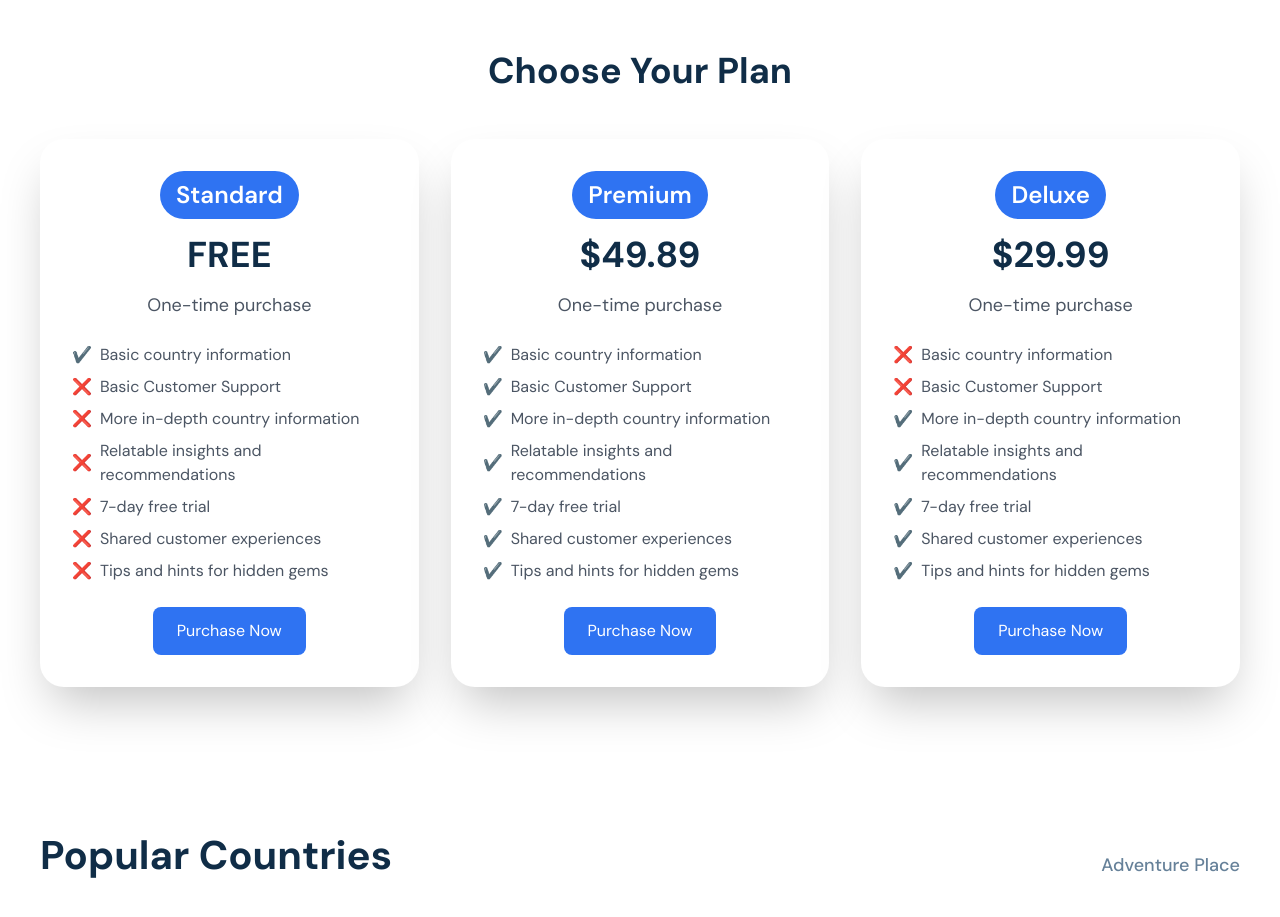
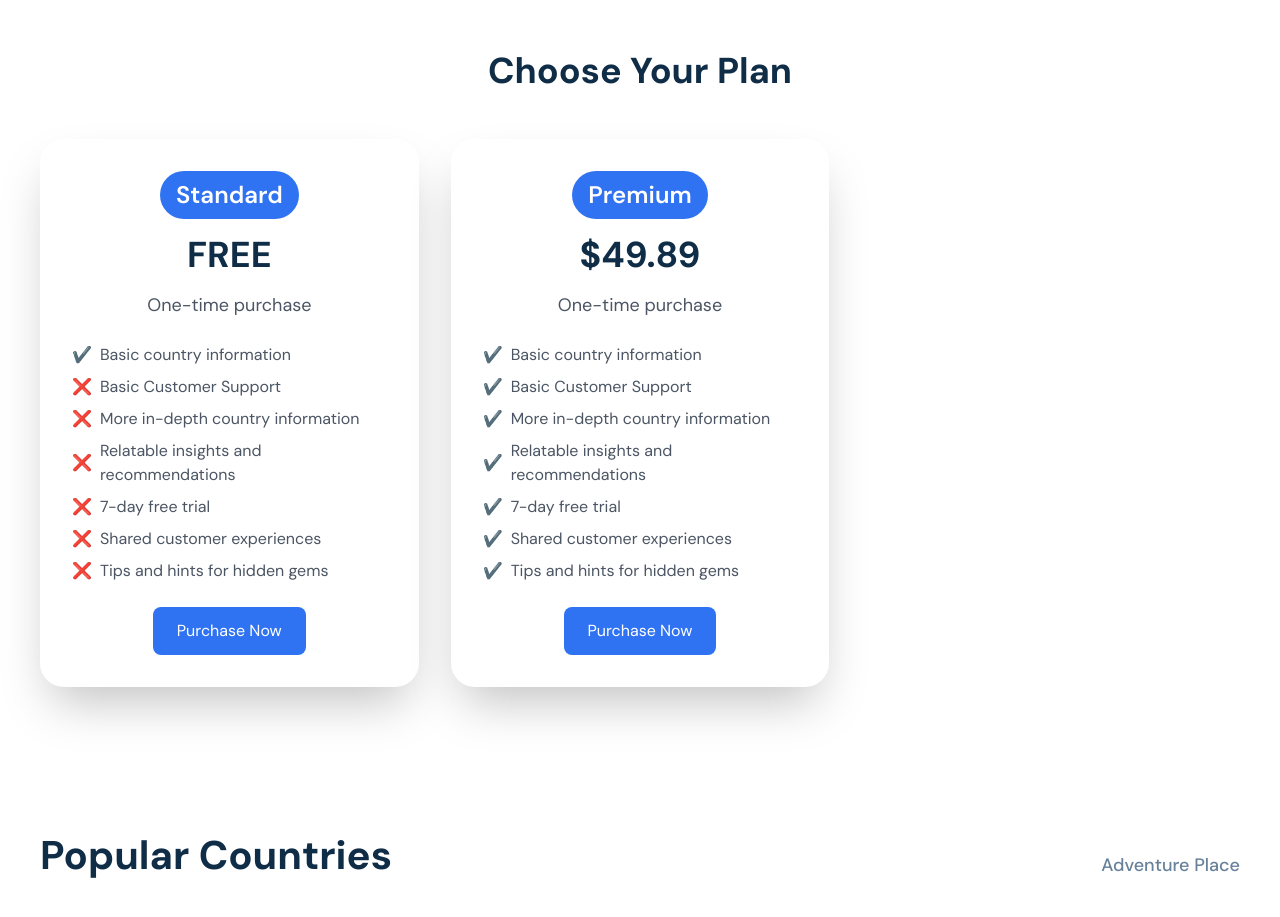
Before and after one commit to NSCC-ITC-Winter2025-WEBD3031-700-MCa/webd3031-project-culturalcompass, a Next.js app: page / in a window 1280 px wide. Shown: the part 1400-2317 px from the top of the page. Built offline with nearby package versions, Linux system fonts and the light colour scheme.

Commit message:
fix(index.tsx): Delete Deluxe Plan

```diff
--- a/src/components/Home/Features/index.tsx
+++ b/src/components/Home/Features/index.tsx
@@ -23,12 +23,7 @@ const PricingSection = () => {
       name: "Premium",
       price: "$49.89",
       items: [true, true, true, true, true, true, true, true],
-    },
-    {
-      name: "Deluxe",
-      price: "$29.99",
-      items: [false, false, true, true, true, true, true, true, true, true], // Represents the availability of the features in the Deluxe plan
-    },
+    }
   ];
 
   return (
```
